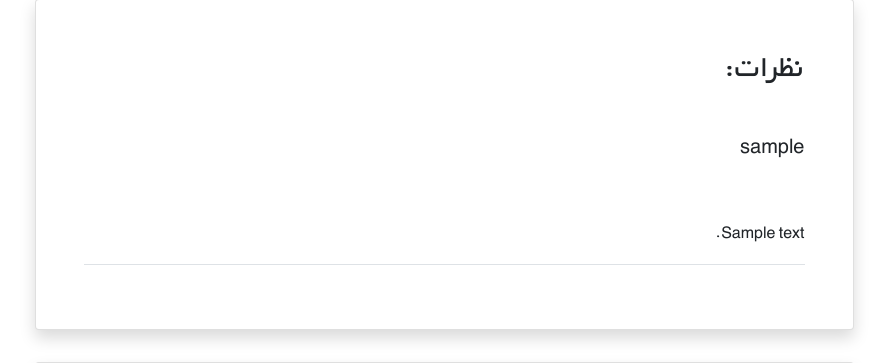
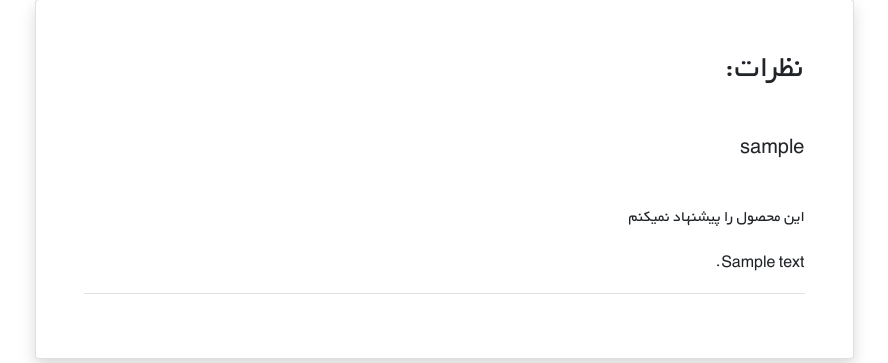
Before and after one commit to mazzberry/Django-project-Bookstore, a Django app: page /books/1/ in a window 1280 px wide. Shown: the part 486-849 px from the top of the page, without its empty margins (196-1084 px from the left). Run offline with Django 5.2, Linux system fonts and the light colour scheme; tables that the repository leaves empty hold one stand-in row (values such as "Sample post"); grey boxes marked "Sample" are stand-in pictures; some libraries are stand-ins or nearby versions.

Commit message:
add | {% if comment.recommend %} in book_detail.html

```diff
--- a/books/templates/books/book_detail.html
+++ b/books/templates/books/book_detail.html
@@ -46,6 +46,11 @@
 
                     	<div class="border-bottom mb-3">
                         <h5 class="mb-3">{{ comment.user }}</h5><br>
+                            {% if comment.recommend %}
+                                <p>این محصول را پیشنهاد میکنم</p>
+                                {% else %}
+                                <p>این محصول را پیشنهاد نمیکنم</p>
+                            {% endif %}
                         <p>{{ comment.text | linebreaks }}</p>
 
                     </div>
```
